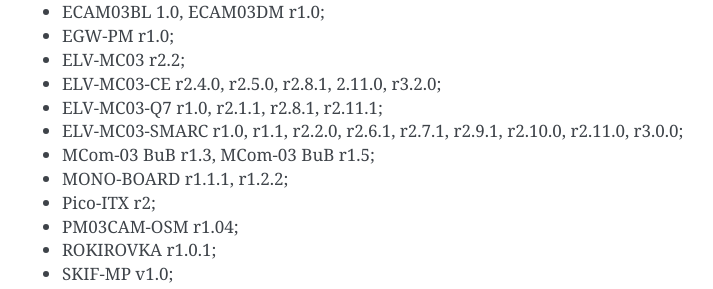
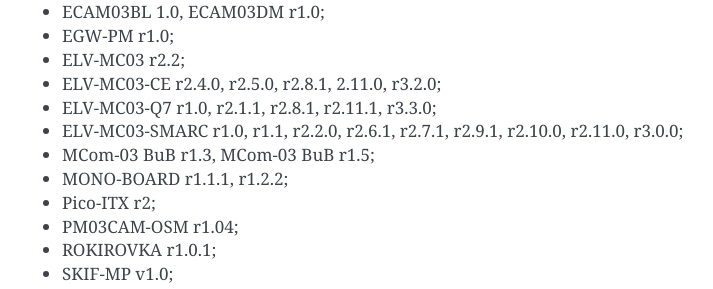
Before and after one commit to elvees/ddrinit, a Sphinx documentation site: the page built from doc/index.rst, in a window 1280 px wide and 900 px high, scrolled down 921 px. Shown: the part 164-453 px from the top of the window, without its empty margins (388-1101 px from the left). Built offline with Sphinx 7.4.7, drawn with Linux system fonts in a browser that asks for light colours.

Commit message:
mcom03r: Add ELV-MC03-Q7 r3.3.0 support
Basic config with custom DQ_MAPPINGS for Micron MT53E1G32D2FW-046 AIT:C
LPDDR4X SDRAM connected to DDRMC0 and DDRMC1 on ELV-MC03-Q7 r3.3.0.

Issue: #MCOM03SW-4337
Change-Id: I7f3ef0525aa0dcd577e2ebca2f550e481c3adfae

```diff
--- a/doc/index.rst
+++ b/doc/index.rst
@@ -27,7 +27,7 @@
 * EGW-PM r1.0;
 * ELV-MC03 r2.2;
 * ELV-MC03-CE r2.4.0, r2.5.0, r2.8.1, 2.11.0, r3.2.0;
-* ELV-MC03-Q7 r1.0, r2.1.1, r2.8.1, r2.11.1;
+* ELV-MC03-Q7 r1.0, r2.1.1, r2.8.1, r2.11.1, r3.3.0;
 * ELV-MC03-SMARC r1.0, r1.1, r2.2.0, r2.6.1, r2.7.1, r2.9.1, r2.10.0, r2.11.0, r3.0.0;
 * MCom-03 BuB r1.3, MCom-03 BuB r1.5;
 * MONO-BOARD r1.1.1, r1.2.2;
```
Also changed, not shown: 1 other file.
